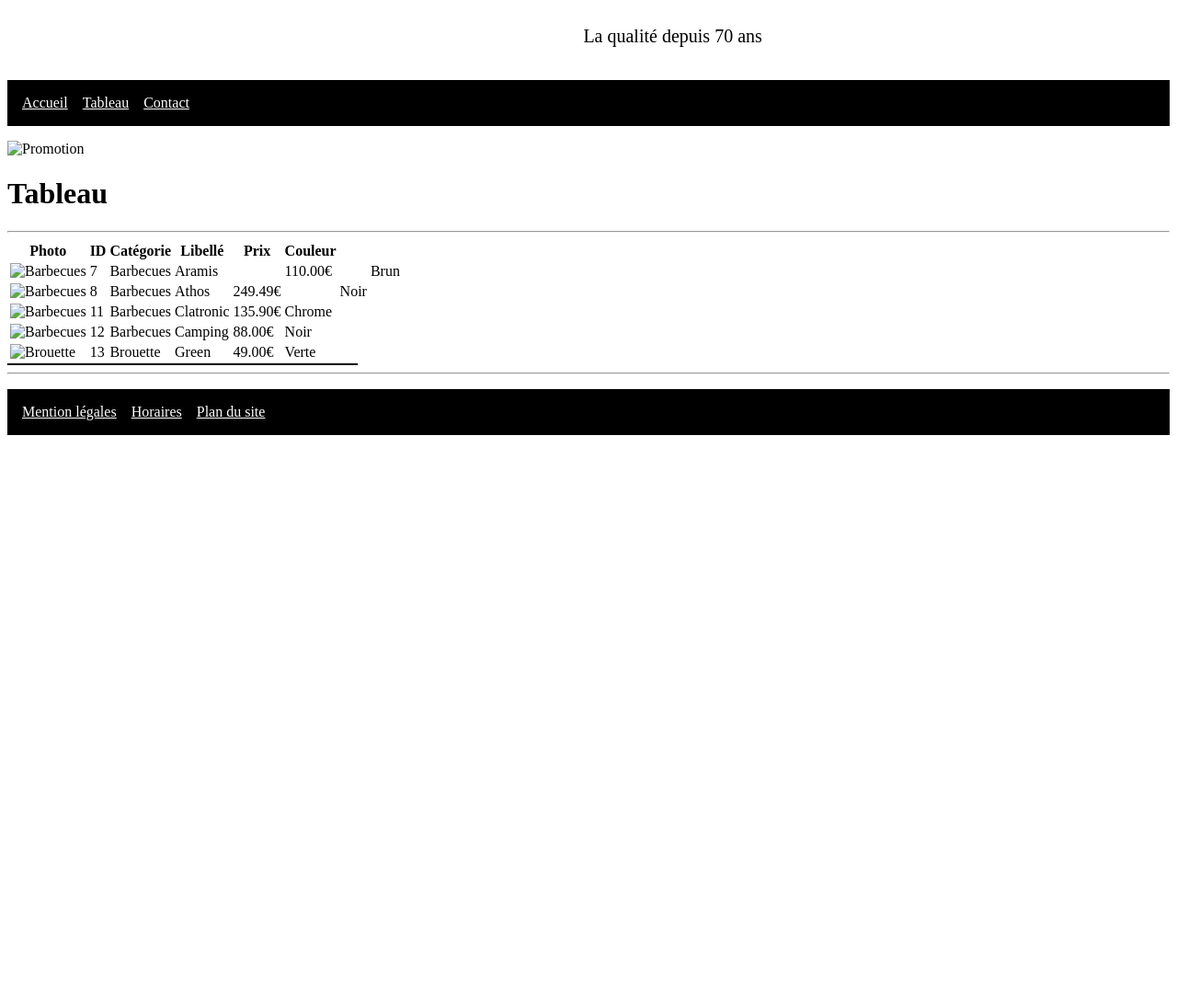
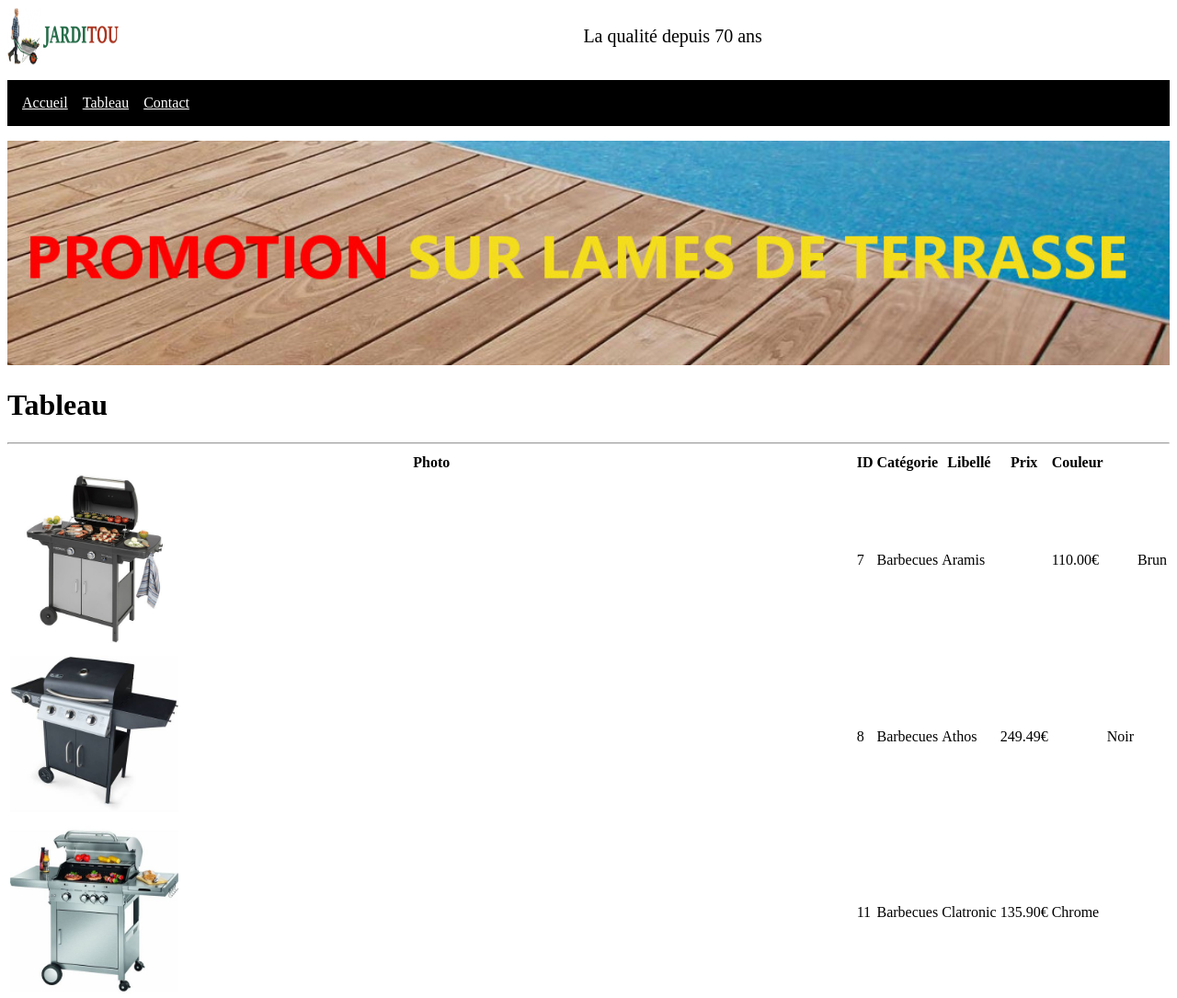
Before and after one commit to pask12/JARDITOU, a plain HTML site: page tableau.html in a window 1280 px wide. Shown: the top 1085 px of the page at 92% size. Before the commit the page ends 800 px from the top, so only its background shows below. Drawn offline with Linux system fonts and the light colour scheme; files that its build step writes are made by us from their sources.

Commit message:
Jarditou

```diff
--- a/tableau.html
+++ b/tableau.html
@@ -4,11 +4,11 @@
     <meta charset="UTF-8">
     <meta name="viewport" content="width=device-width, initial-scale=1.0">
     <title>Document</title>
-    <link rel="stylesheet" href="css/style.css">
+    <link rel="stylesheet" href="assets/css/style.css">
 </head>
 <body>
     <header>
-        <img src="img/jarditou_logo.jpg" alt="">
+        <img src="assets/img/jarditou_logo.jpg" alt="">
         <p>La qualité depuis 70 ans</p>
     </header>
 
@@ -18,7 +18,7 @@
             <li><a href="tableau.html" title="Tableau">Tableau</a></li>
             <li><a href="contact.html" title="Contact">Contact</a></li>
         </ul>
-            <img src="img/promotion.jpg" alt="Promotion">
+            <img src="assets/img/promotion.jpg" alt="Promotion">
     </nav>
 
     <main>
@@ -39,7 +39,7 @@
                 </thead>
                 <tbody>
                     <tr>
-                        <td><img src="img/7.jpg" alt="Barbecues" title="Barbecues Aramis"></td>
+                        <td><img src="assets/img/7.jpg" alt="Barbecues" title="Barbecues Aramis"></td>
                         <td>7</td>
                         <td>Barbecues</td>
                         <td>Aramis<td>
@@ -48,7 +48,7 @@
                         </tr>
 
                     <tr>
-                        <td><img src="img/8.jpg" alt="Barbecues" title="Barbecues Athos"></td>
+                        <td><img src="assets/img/8.jpg" alt="Barbecues" title="Barbecues Athos"></td>
                         <td>8</td>
                         <td>Barbecues</td>
                         <td>Athos</td>
@@ -57,7 +57,7 @@
                         </td>
 
                     <tr>
-                        <td><img src="img/11.jpg" alt="Barbecues" title="Barbecues Clatronic"></td>
+                        <td><img src="assets/img/11.jpg" alt="Barbecues" title="Barbecues Clatronic"></td>
                         <td>11</td>
                         <td>Barbecues</td>
                         <td>Clatronic</td>
@@ -66,7 +66,7 @@
                     </tr>
 
                     <tr>
-                        <td><img src="img/12.jpg" alt="Barbecues" title="Barbecues camping"></td>
+                        <td><img src="assets/img/12.jpg" alt="Barbecues" title="Barbecues camping"></td>
                         <td>12</td>
                         <td>Barbecues</td>
                         <td>Camping</td>
@@ -75,7 +75,7 @@
                     </tr>
 
                     <tr>
-                        <td><img src="img/13.jpg" alt="Brouette" title="Brouette green"></td>
+                        <td><img src="assets/img/13.jpg" alt="Brouette" title="Brouette green"></td>
                         <td>13</td>
                         <td>Brouette</td>
                         <td>Green</td>
```
Also changed, not shown: contact.html (+3 -3 lines), index.html (+3 -3 lines).
